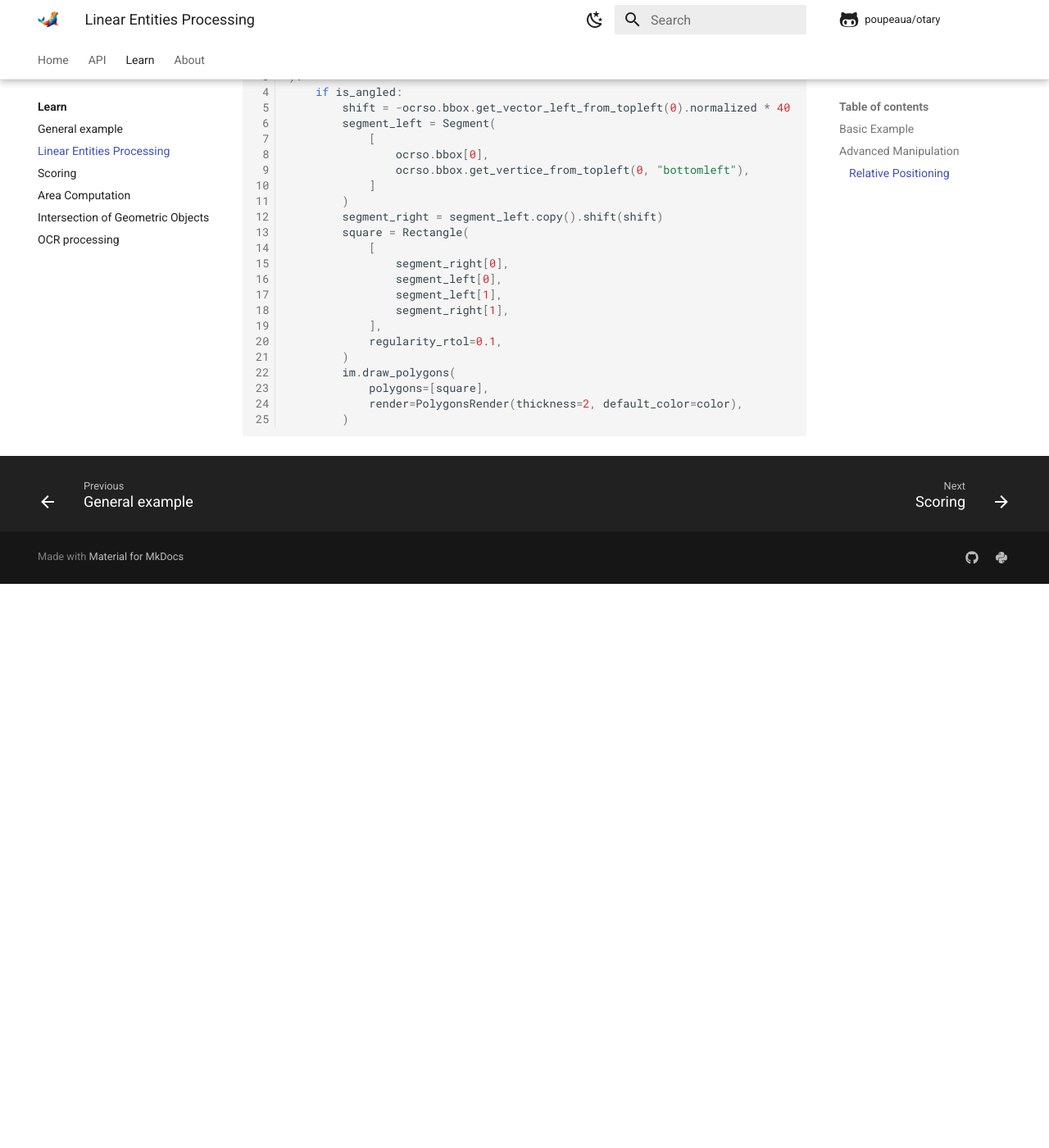
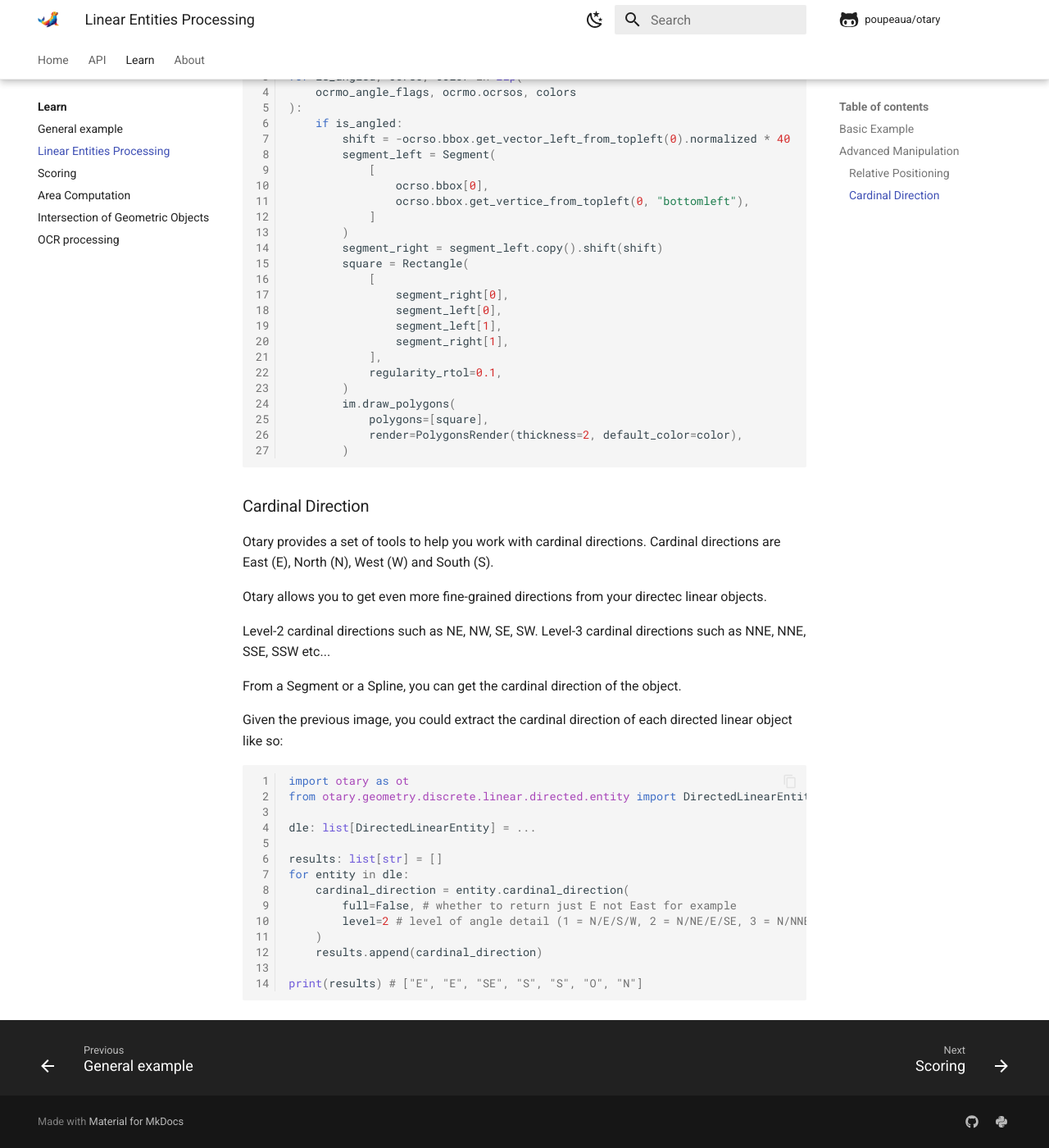
Before and after one commit to poupeaua/otary, an MkDocs documentation site: the page built from docs/learn/linear-entities.md, in a window 1280 px wide and 1400 px high, scrolled down 2230 px. Shown: the whole window at 82% size. Built offline with MkDocs 1.6.1 and Material for MkDocs 9.7.7, drawn with Linux system fonts in a browser that asks for light colours; comment, search, counter and statistics services are not loaded; before the commit the page ends 2942 px from its top, so only the background shows below that; some of the changed text lies outside the part shown.

Commit message:
docs: add learn section for cardinal direction computation from directed linear entities

````diff
--- a/docs/learn/linear-entities.md
+++ b/docs/learn/linear-entities.md
@@ -80,8 +80,10 @@ In the previous example, we displayed not only the OCR boxes but also boxes when
 on the symbol "angle" on the left of some OCR boxes. Here is the section of code you would need to add:
 
 ``` py linenums="1"
+ocrmo_angle_flags: list[bool] = ...
+
 for is_angled, ocrso, color in zip(
-    self.ocrmo_angle_flags, self.ocrmo.ocrsos, colors
+    ocrmo_angle_flags, ocrmo.ocrsos, colors
 ):
     if is_angled:
         shift = -ocrso.bbox.get_vector_left_from_topleft(0).normalized * 40
@@ -106,3 +108,37 @@ for is_angled, ocrso, color in zip(
             render=PolygonsRender(thickness=2, default_color=color),
         )
 ```
+
+### Cardinal Direction
+
+Otary provides a set of tools to help you work with cardinal directions.
+Cardinal directions are East (E), North (N), West (W) and South (S).
+
+Otary allows you to get even more fine-grained directions from your directec linear
+objects.
+
+Level-2 cardinal directions such as NE, NW, SE, SW.
+Level-3 cardinal directions such as NNE, NNE, SSE, SSW etc...
+
+From a Segment or a Spline, you can get the cardinal direction of the
+object.
+
+Given the previous image, you could extract the cardinal direction of each
+directed linear object like so:
+
+``` py linenums="1"
+import otary as ot
+from otary.geometry.discrete.linear.directed.entity import DirectedLinearEntity
+
+dle: list[DirectedLinearEntity] = ...
+
+results: list[str] = []
+for entity in dle:
+    cardinal_direction = entity.cardinal_direction(
+        full=False, # whether to return just E not East for example
+        level=2 # level of angle detail (1 = N/E/S/W, 2 = N/NE/E/SE, 3 = N/NNE/NE/ENE)
+    )
+    results.append(cardinal_direction)
+
+print(results) # ["E", "E", "SE", "S", "S", "O", "N"]
+```
````
Also changed, not shown: other parts of docs/learn/linear-entities.md (+2 -2 lines), docs/learn/introduction.md (+38 -0 lines).
